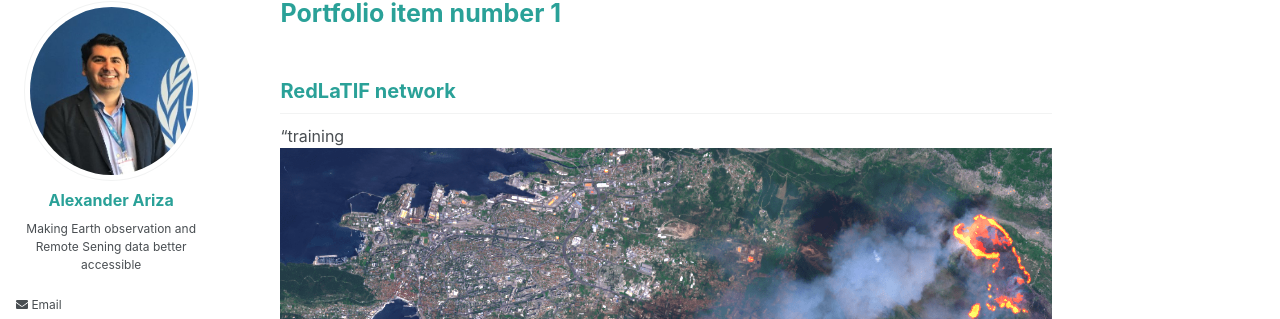
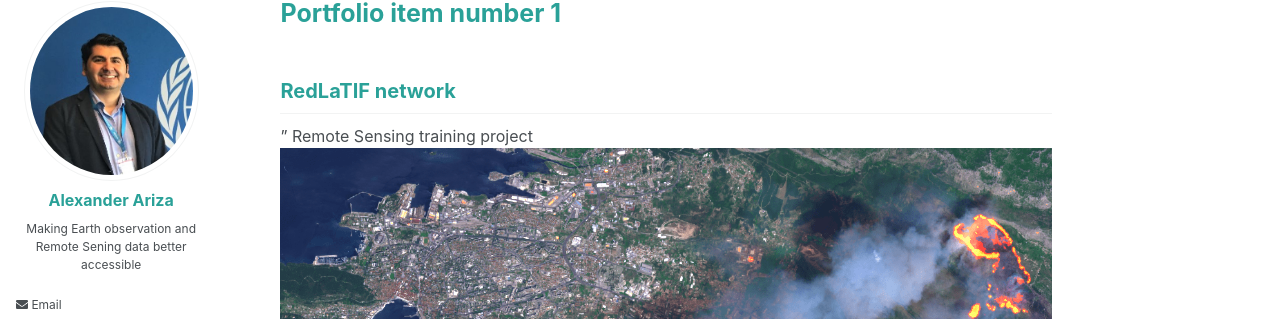
Before and after one commit to Alexanderariza/alexanderariza.github.io, a Jekyll site: the page built from _pages/engagement.md, in a window 1280 px wide and 1117 px high. Shown: the part 104-423 px from the top of the window. Built offline with Jekyll 4.4.1, drawn with Linux system fonts in a browser that asks for light colours; some web fonts are replaced.

Commit message:
Update engagement.md

```diff
--- a/_pages/engagement.md
+++ b/_pages/engagement.md
@@ -5,10 +5,9 @@
 excerpt: "Short description of portfolio item number 1<br/><img src='/images/500x300.png'>"
 author_profile: true
 ---
-
 RedLaTIF network
 ------
-"training<br/><img src='/images/training_.PNG'>"
+" Remote Sensing training project <br/><img src='/images/training_.PNG'>"
 ------
 Is a regional network established in 2002 under the Global Observations of Forest and Land Dynamics (GOFC/GOLD)-Fire Mapping and Monitoring Theme. [RedLaTIF](https://gofcgold.org/regional-networks/red-latinoamerica-deteledeteccion-e-incendios-forestales-redlatif), the network provides opportunities and support to promote the use of remote sensing data and to bridge the gap between end users and space agencies. This year 2020, the network is leading the promotion of a new **remote sensing training** project, for specialists with an emphasis on the detection and mapping of active fires and burned areas on the use of the Google Earth Engine platform. If you are interested to join, you can fill in this [form](https://forms.gle/wSQGMQLXcWv9u2NY9) or [reach out](mailto:nicolasalejandromari@gmail.com, alexanderariza@gmail.com) to us, if you would like to discuss something else.
 
```
